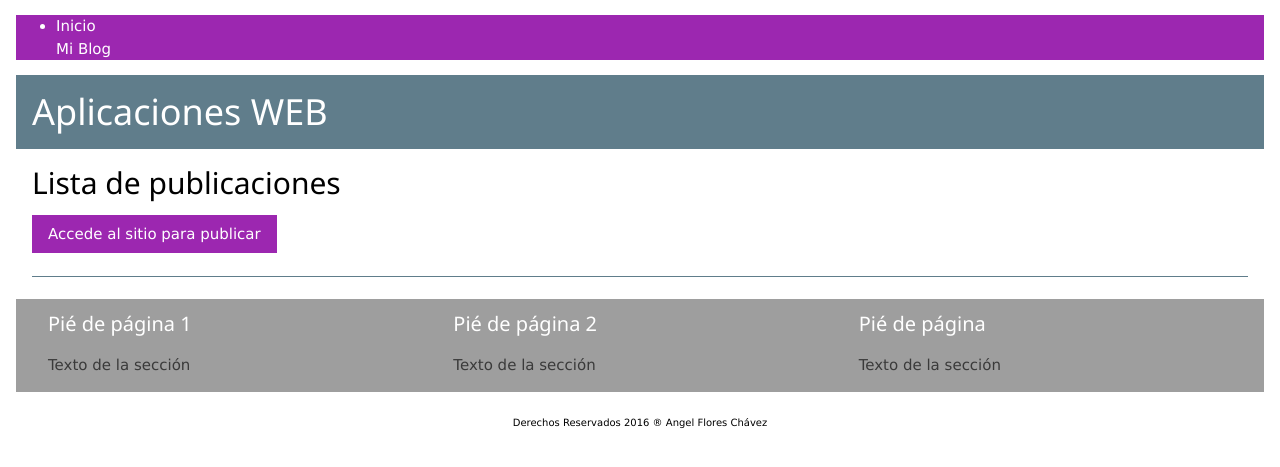
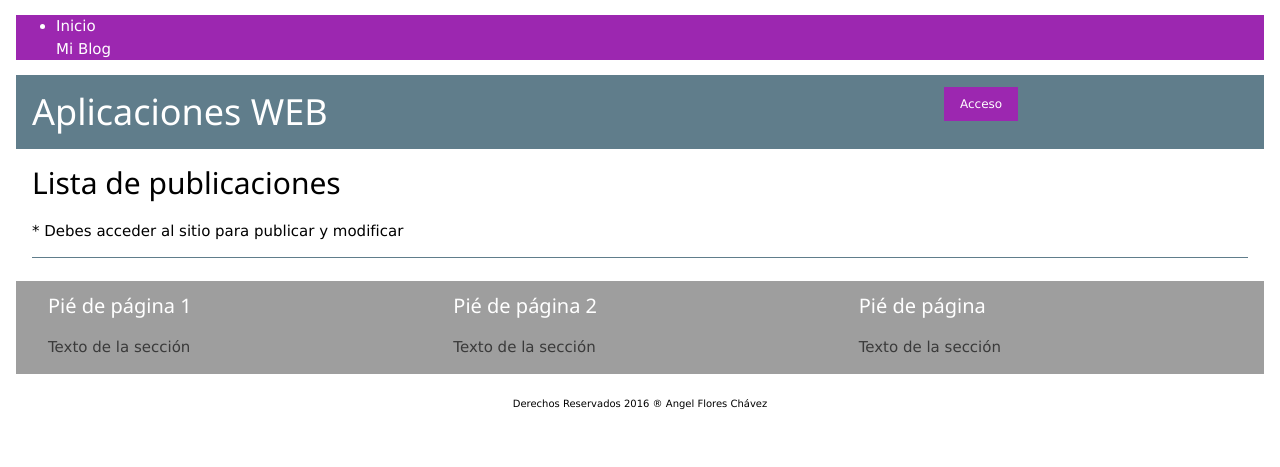
Before and after one commit to cereus/my-first-blog, a Django app: page /blog/ in a window 1280 px wide. Shown: the top 467 px of the page. Run offline with Django 3.2, Linux system fonts and the light colour scheme; data that the repository does not hold is empty.

Commit message:
Se agregaron más funciones de seguridad seguridad y módulo para acceso y salida del sitio.

```diff
--- a/blog/templates/blog/base.html
+++ b/blog/templates/blog/base.html
@@ -37,7 +37,17 @@
 
     <!-- Encabezado -->
     <header class="w3-container w3-blue-grey">
-        <h1>Aplicaciones WEB</h1>
+        <div class="w3-threequarter">
+            <h1>Aplicaciones WEB</h1>
+        </div>
+        <div class="w3-quarter w3-right">
+            {% if user.is_authenticated %}
+            <p class="w3-text-light-grey w3-small"><strong>Hola {{ user.first_name }}</strong>
+                (<a href="{% url 'logout' %}">Desconectar</a>)</p>
+            {% else %}
+            <p class="w3-btn w3-purple w3-small"><a href="{% url 'login' %}">Acceso</a></p>
+            {% endif %}
+        </div>
     </header>
 
     <!-- Contenido variable de cada página -->
--- a/blog/templates/blog/post_list.html
+++ b/blog/templates/blog/post_list.html
@@ -11,14 +11,16 @@
 {% block content %}
 
     <div class="w3-border-bottom w3-border-blue-grey">
+
         <h2>Lista de publicaciones</h2>
             {% if user.is_authenticated %}
+            <div  class="w3-margin-bottom">
                 <div class="w3-btn w3-purple"><a href="{% url 'blog.views.post_new' %}">Nueva Publicación</a></div>
                 <div class="w3-btn w3-purple"><a href="{% url 'blog.views.post_draft_list' %}">Borradores</a></div>
+            </div>
             {% else %}
-        <div class="w3-btn w3-purple"><a href="{% url 'login' %}">Accede al sitio para publicar</a></div>
+            <p>* Debes acceder al sitio para publicar y modificar</p>
             {% endif %}
-        <br><br>
     </div>
 
     {% for post in posts %}
--- a/mysite/urls.py
+++ b/mysite/urls.py
@@ -23,5 +23,6 @@ urlpatterns = [
     url(r'^$', 'mysite.views.site_index'),
     url(r'^admin/', admin.site.urls),
     url(r'^accounts/login/$', django.contrib.auth.views.login, name='login'),
+    url(r'^accounts/logout/$', django.contrib.auth.views.logout, name='logout', kwargs={'next_page': '/'}),
     url(r'^blog/', include('blog.urls')),
 ]
```
Lines whose indentation alone changed are shown as unchanged.
